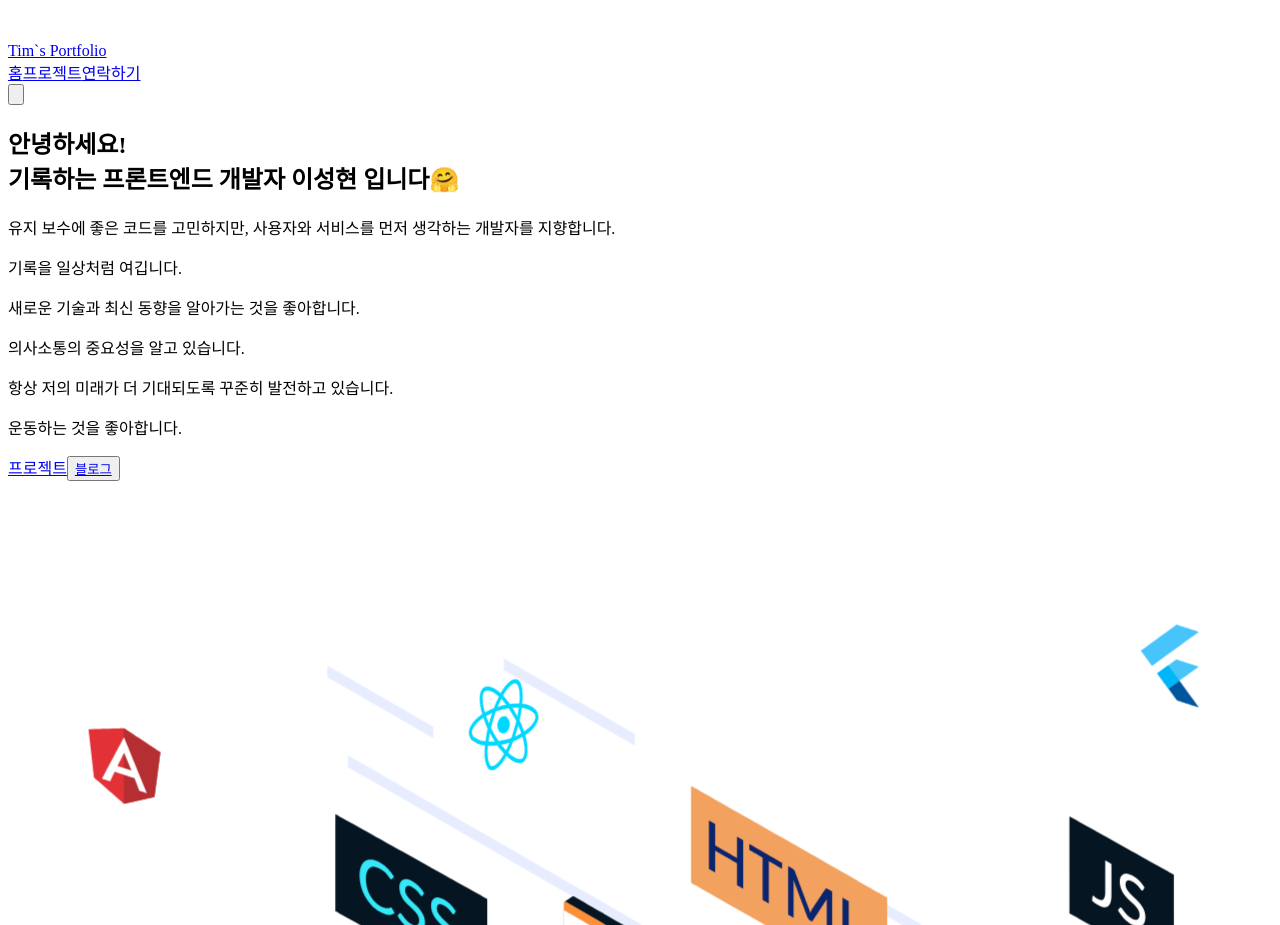
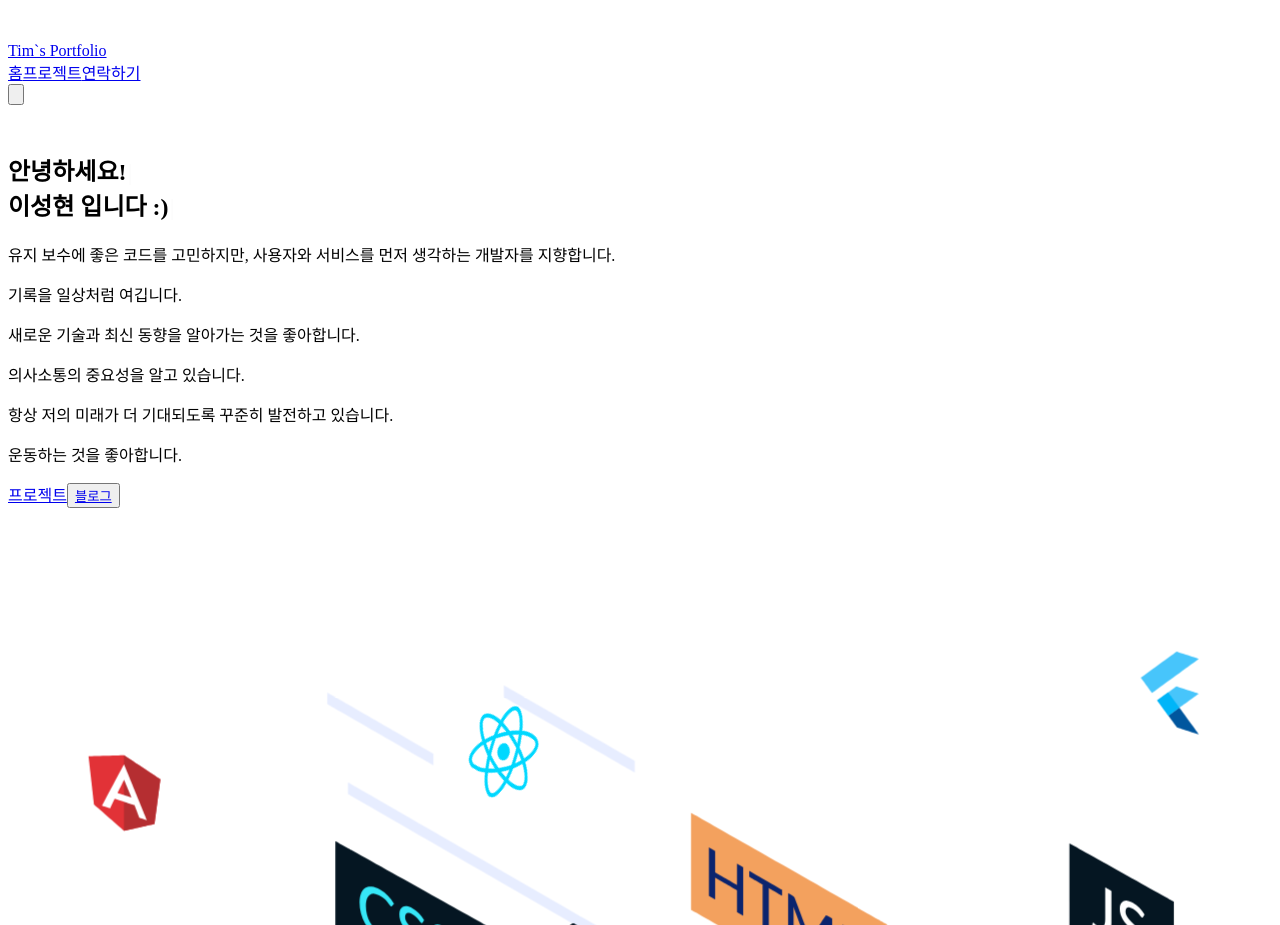
Before and after one commit to Harimad/next-portfolio, a Next.js app: page / in a window 1280 px wide. Shown: the part 1234-2159 px from the top of the page. Built offline with nearby package versions, Linux system fonts and the light colour scheme.

Commit message:
typewriter-effect 모듈 적용

```diff
--- a/components/header.js
+++ b/components/header.js
@@ -12,13 +12,13 @@ export default function Header() {
                 xmlns="http://www.w3.org/2000/svg"
                 fill="none"
                 viewBox="0 0 24 24"
-                stroke-width="1.5"
+                strokeWidth="1.5"
                 stroke="currentColor"
                 class="w-6 h-6"
               >
                 <path
-                  stroke-linecap="round"
-                  stroke-linejoin="round"
+                  strokeLinecap="round"
+                  strokeLinejoin="round"
                   d="M12 18v-5.25m0 0a6.01 6.01 0 001.5-.189m-1.5.189a6.01 6.01 0 01-1.5-.189m3.75 7.478a12.06 12.06 0 01-4.5 0m3.75 2.383a14.406 14.406 0 01-3 0M14.25 18v-.192c0-.983.658-1.823 1.508-2.316a7.5 7.5 0 10-7.517 0c.85.493 1.509 1.333 1.509 2.316V18"
                 />
               </svg>
--- a/components/home/hero.js
+++ b/components/home/hero.js
@@ -1,15 +1,34 @@
 import Animation from "./animation";
 import Link from "next/link";
+import Typewriter from "typewriter-effect";
 
 export default function Home() {
   return (
     <>
       <div className="lg:flex-grow md:w-1/2 lg:pr-24 md:pr-16 flex flex-col md:items-start md:text-left mb-16 md:mb-0 items-center text-center">
-        <h1 className="title-font sm:text-4xl text-3xl mb-4 font-medium text-gray-900">
-          안녕하세요!
+        <h1 className="title-font sm:text-4xl text-3xl mb-4 font-bold text-gray-900">
+          {/* 안녕하세요! */}
           <br className="hidden lg:inline-block" />
-          기록하는 프론트엔드 개발자 이성현 입니다🤗
+          {/* 기록하는 프론트엔드 개발자 이성현 입니다🤗 */}
+          <Typewriter
+            options={{
+              strings: ["안녕하세요!"],
+              autoStart: true,
+              loop: true,
+              pauseFor: 3000,
+            }}
+          />
+          <div className="mt-3 font-extrabold text-transparent text-4xl bg-clip-text bg-gradient-to-r from-purple-400 to-pink-600">
+            <Typewriter
+              options={{
+                strings: ["기록하는 프론트엔드 개발자", "이성현 입니다 :)"],
+                autoStart: true,
+                loop: true,
+              }}
+            />
+          </div>
         </h1>
+
         <p className="leading-relaxed">
           유지 보수에 좋은 코드를 고민하지만, 사용자와 서비스를 먼저 생각하는
           개발자를 지향합니다.
--- a/package.json
+++ b/package.json
@@ -19,7 +19,8 @@
     "next-themes": "^0.2.1",
     "react": "18.2.0",
     "react-dom": "18.2.0",
-    "react-lottie-player": "^1.5.4"
+    "react-lottie-player": "^1.5.4",
+    "typewriter-effect": "^2.19.0"
   },
   "devDependencies": {
     "tailwindcss": "^3.2.4"
```
Also changed, not shown: 1 other file (tests, documents, lock files or other folders).
